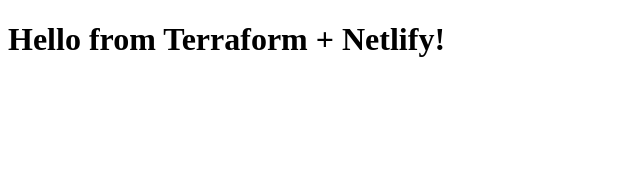
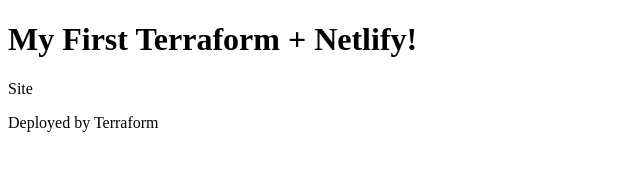
Before and after one commit to DeborahDogo/netlify-terraform, a plain HTML site: page index.html in a window 1280 px wide. Shown: the whole page, without its empty margins (0-640 px from the left). Drawn offline with Linux system fonts and the light colour scheme.

Commit message:
add simple index.html

```diff
--- a/index.html
+++ b/index.html
@@ -1,5 +1,7 @@
 <!DOCTYPE html>
 <html>
   <head><title>Hello Terraform!</title></head>
-  <body><h1>Hello from Terraform + Netlify!</h1></body>
+  <body><h1>My First Terraform + Netlify!</h1></body>
+  Site</h1>
+      <p>Deployed by Terraform </p></body>
 </html>
```
